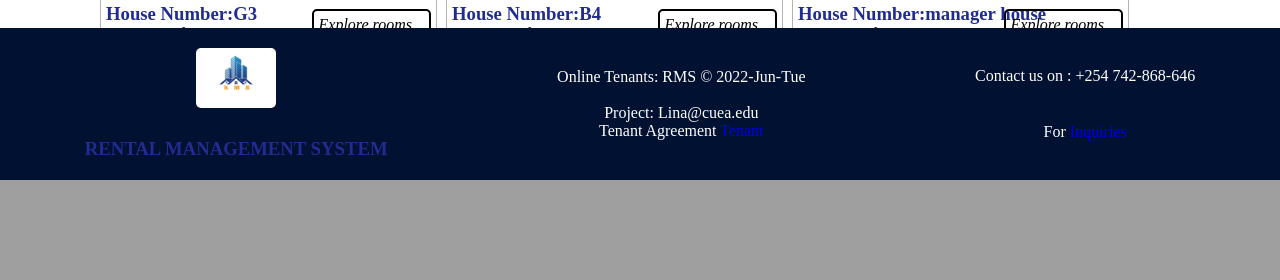
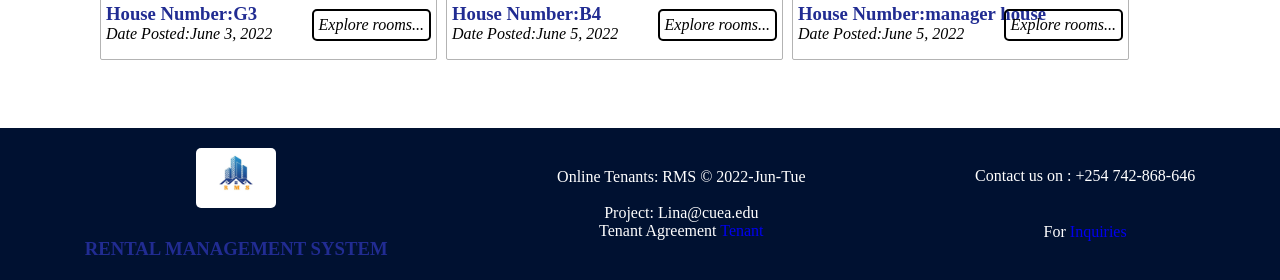
Before and after one commit to linarebecca/Rental_Managment, a PHP site: page /onlinerentals/ in a window 1280 px wide. Shown: the part 1502-1782 px from the top of the page. Before the commit the page ends 1682 px from the top, so only its background shows below. Run offline with PHP 8.4, Linux system fonts and the light colour scheme; data comes from the database, SQL or seed files in the repository.

Commit message:
footer fix

```diff
--- a/static/css/public_styling.css
+++ b/static/css/public_styling.css
@@ -105,14 +105,13 @@ form input:focus {
 /* FOOTER */
  .footer {
   position: absolute;
-  right: 0;
-  bottom: 0;
+  bottom: -100px;
   left: 0;
   color: white;
   background-color: #001131;
   text-align: center;
   width: 100%;
-  margin: 20px auto 0px;
+  /* margin: 100px auto 0px; */
   padding: 20px 0px;
   display: flex;
   flex-direction: row !important;
```
